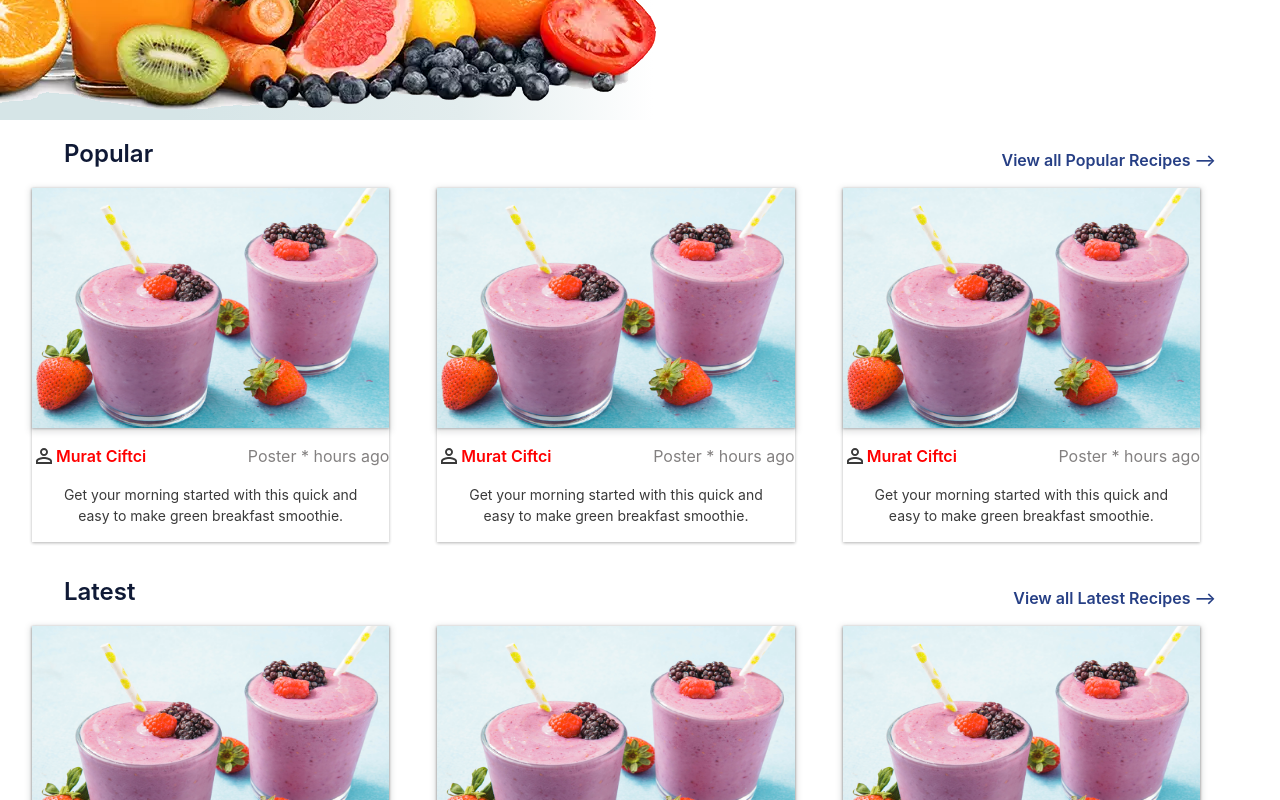
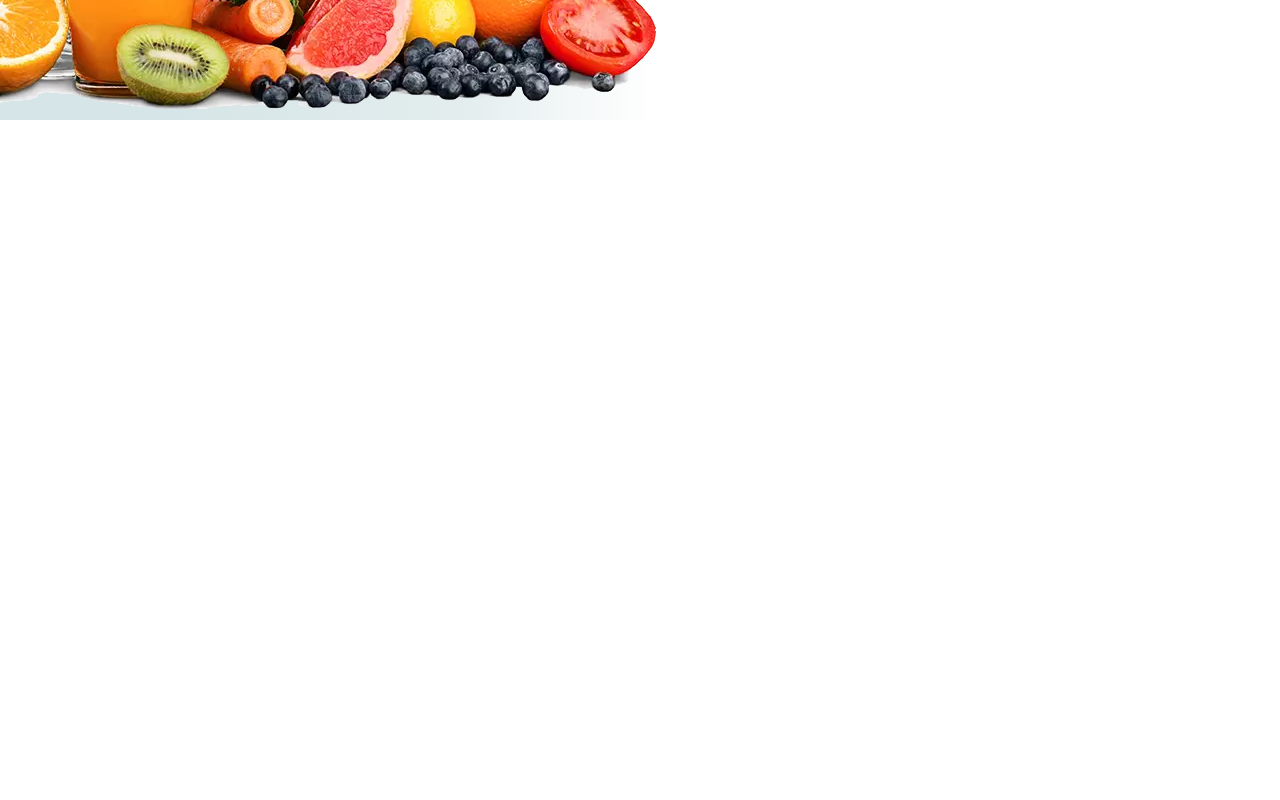
Before and after one commit to MuratCiftci/Smoothie-recipe-with-RTK-Query, a React (Create React App) app in the folder client/: page / in a window 1280 px wide. Shown: the part 680-1480 px from the top of the page. After the commit the page ends 800 px from the top, so only its background shows below. Built offline with nearby package versions, Linux system fonts and the light colour scheme.

Commit message:
feat: landing page

```diff
--- a/client/src/pages/Home/Home.js
+++ b/client/src/pages/Home/Home.js
@@ -1,13 +1,11 @@
-import React from "react";
+import React, { useEffect, useState } from "react";
 import Hero from "../../components/Hero/Hero";
-import Recipes from "../../components/Recipes/Recipes";
 
 const Home = () => {
+
   return (
     <>
       <Hero />
-      <Recipes title="Popular" />
-      <Recipes title="Latest" />
     </>
   );
 };
```
